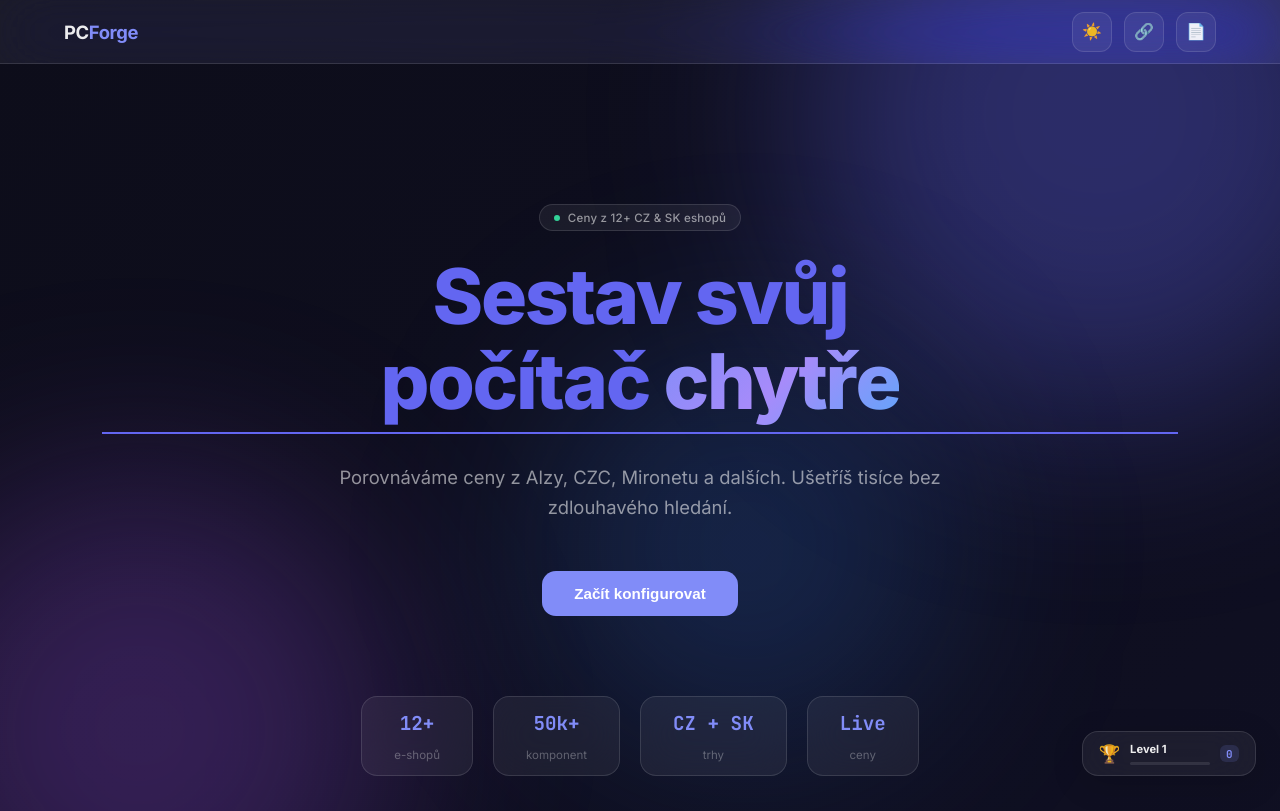
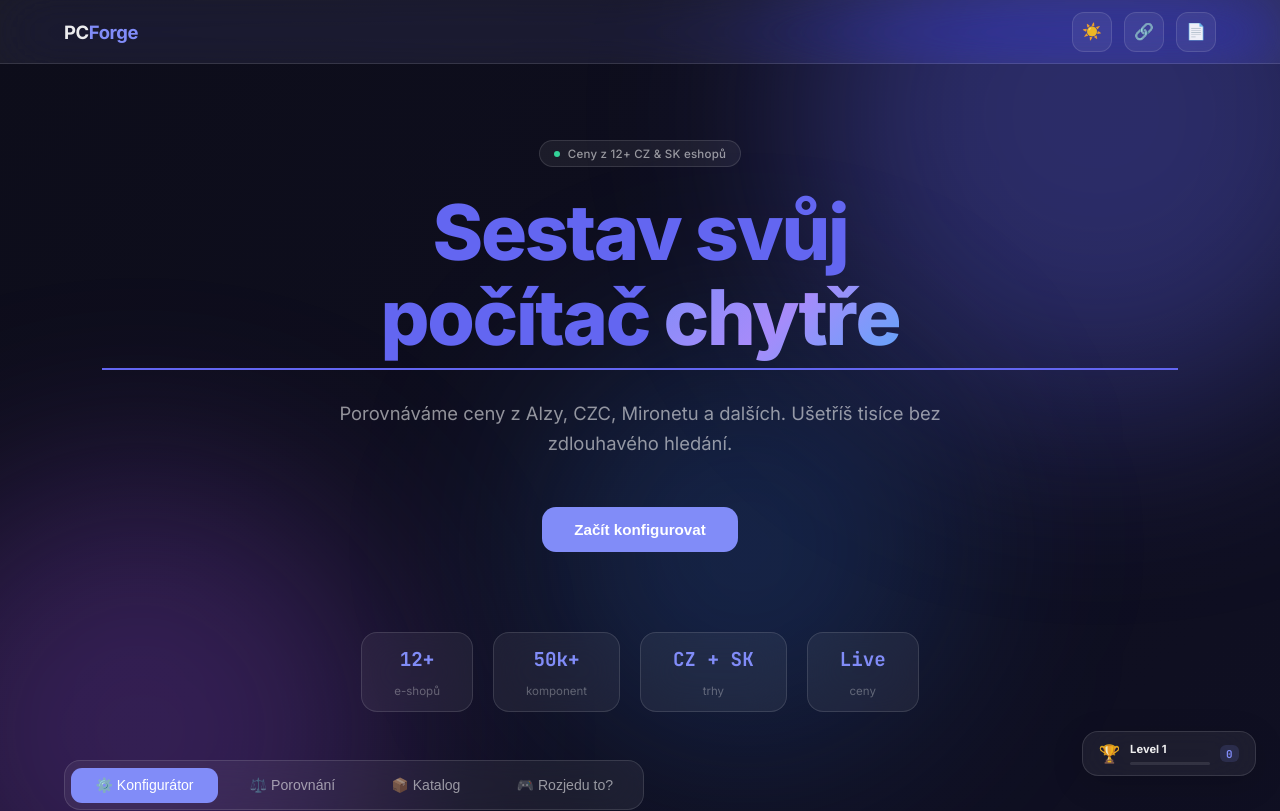
Before and after one commit to foxpen/PCforge, a React (Vite) app: page / in a window 1280 px wide. Shown: the top 811 px of the page. Built offline with nearby package versions, Linux system fonts and the light colour scheme.

Commit message:
Add files via upload

```diff
--- a/src/App.jsx
+++ b/src/App.jsx
@@ -76,7 +76,7 @@ export default function App() {
   }
 
   return (
-    <div className="app" data-theme={theme}>
+    <div className="min-h-screen pt-16" data-theme={theme}>
       <div className="orb orb-1" /><div className="orb orb-2" /><div className="orb orb-3" />
 
       <Nav
```
